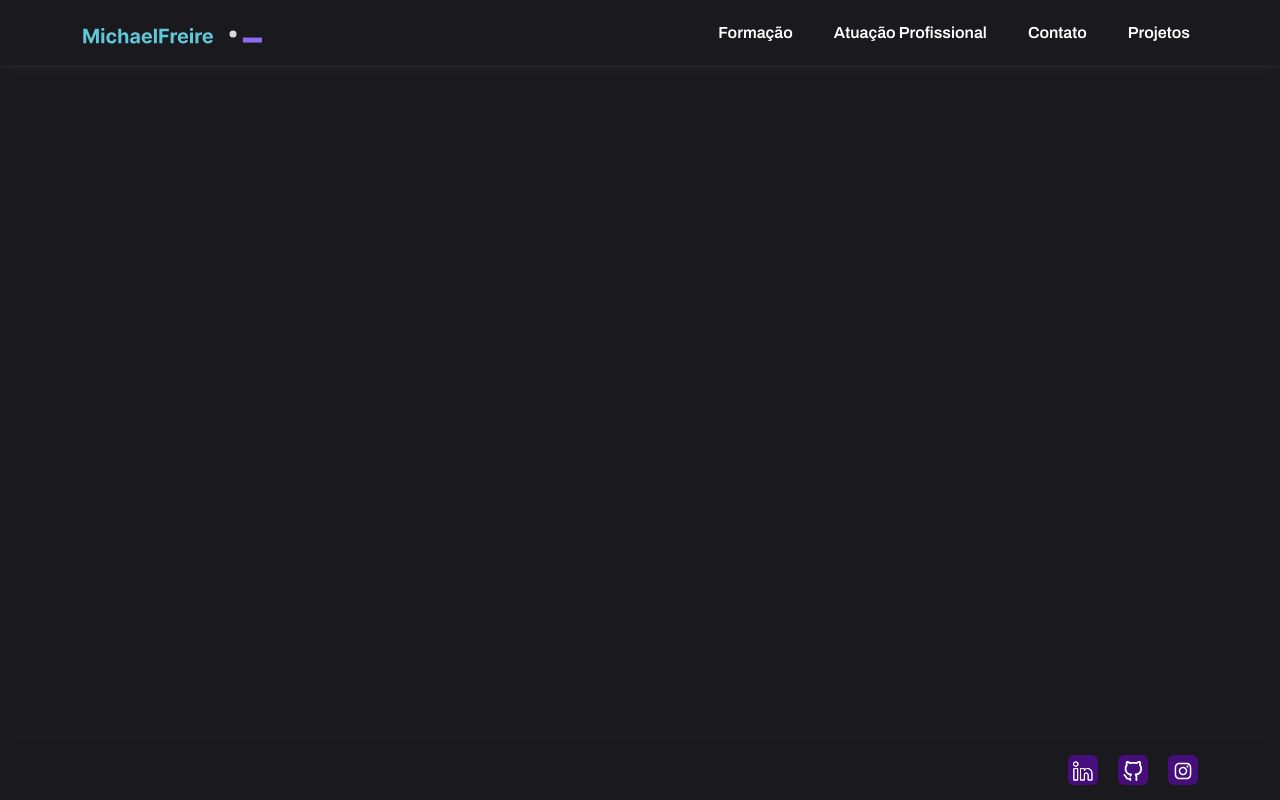
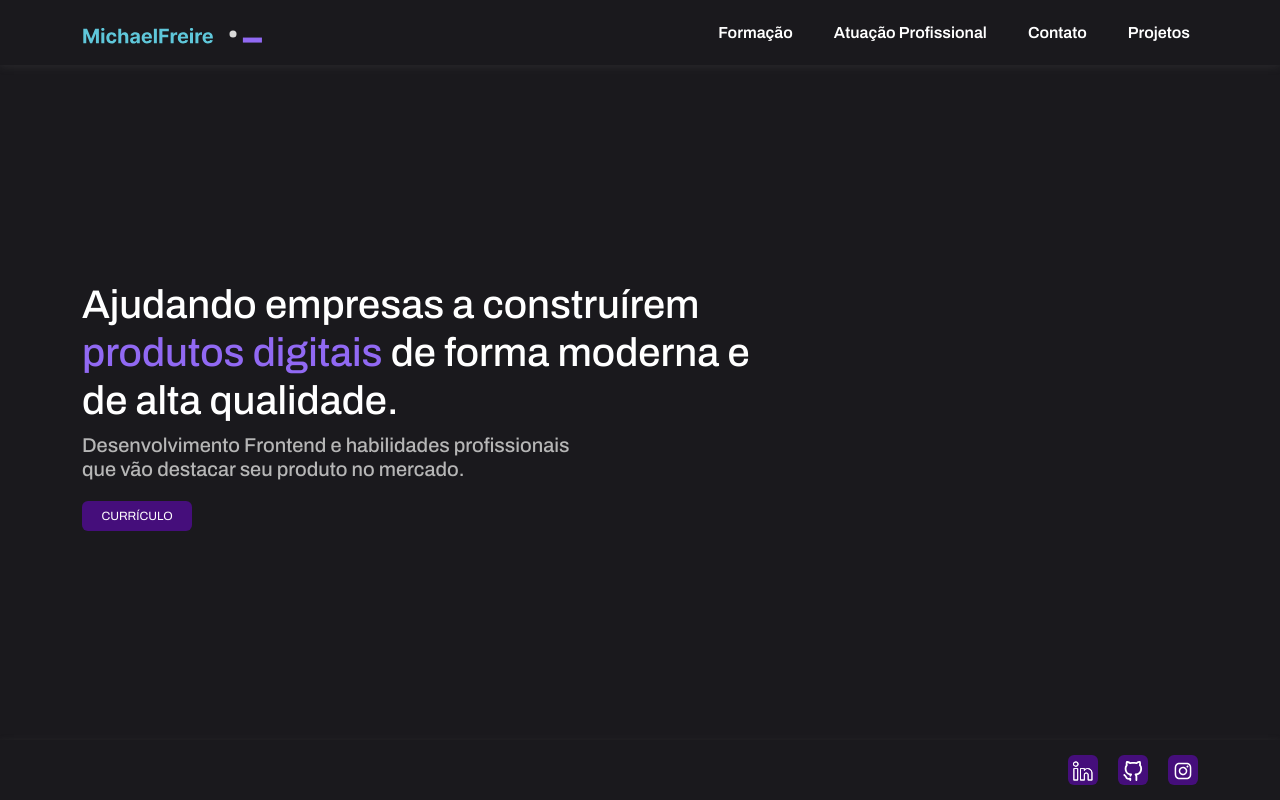
Before and after one commit to michaelalexandrinofreire/portfolio-iUUL, a plain HTML site: page index.html in a window 1280 px wide. Drawn offline with nearby package versions, Linux system fonts and the light colour scheme.

Commit message:
adicionando textos e botão da tela inicial

```diff
--- a/index.html
+++ b/index.html
@@ -15,7 +15,7 @@
     />
     <title>Página Inicial</title>
     <script src="https://cdn.jsdelivr.net/npm/bootstrap@5.3.3/dist/js/bootstrap.bundle.min.js"></script>
-    <link rel="stylesheet" href="/styles/style.css">
+    <link rel="stylesheet" href="/styles/style.css" />
   </head>
 
   <body class="p-0 m-0 border-0 m-0 border-0">
@@ -30,7 +30,7 @@
           aria-expanded="false"
           aria-label="Toggle navigation"
         >
-          <img src="/assets/imgs/icons/Menu.svg" width="35px" height="35px"/>
+          <img src="/assets/imgs/icons/Menu.svg" width="35px" height="35px" />
         </button>
 
         <a class="navbar-brand" href="#">
@@ -38,9 +38,7 @@
         </a>
 
         <div class="collapse navbar-collapse" id="navbarSupportedContent">
-          <ul
-            class="navbar-nav me-auto mb-2 mb-lg-0 w-100 justify-content-end"
-          >
+          <ul class="navbar-nav me-auto mb-2 mb-lg-0 w-100 justify-content-end">
             <li class="nav-item">
               <a class="nav-link" href="#">Formação </a>
             </li>
@@ -57,22 +55,71 @@
         </div>
       </div>
     </nav>
+    <main class="container text-justify">
+      <div class="row">
+        <div class="col-8">
+          <h1 class="title">
+            Ajudando empresas a construírem
+            <span class="text-destaque">produtos digitais</span> de forma
+            moderna e de alta qualidade.
+          </h1>
+          <h5 class="sub-title">
+            Desenvolvimento Frontend e habilidades profissionais que vão
+            destacar seu produto no mercado.
+          </h5>
+          <button class="button-curriculo">
+            <a
+              class="link-curriculo"
+              href="/assets/curriculo-michael-freire.pdf"
+              download="curriculo_MichaelFreire"
+            >
+              currículo
+            </a>
+          </button>
+        </div>
+        <div class="col-4"></div>
+      </div>
+    </main>
 
     <footer class="">
       <ul class="nav container justify-content-end footer-list">
         <li class="footer-item">
-          <a class="footer-link" href="https://www.linkedin.com/in/michael-alexandrino-freire" target="_blank">
-            <img src="assets/imgs/icons/linkedin.svg" alt="linkedin" class="footer-icon"/>
+          <a
+            class="footer-link"
+            href="https://www.linkedin.com/in/michael-alexandrino-freire"
+            target="_blank"
+          >
+            <img
+              src="assets/imgs/icons/linkedin.svg"
+              alt="linkedin"
+              class="footer-icon"
+            />
           </a>
         </li>
         <li class="footer-item">
-          <a class="footer-link" href="https://github.com/michaelalexandrinofreire" target="_blank">
-            <img src="/assets/imgs/icons/Github.svg" alt="github" class="footer-icon">
+          <a
+            class="footer-link"
+            href="https://github.com/michaelalexandrinofreire"
+            target="_blank"
+          >
+            <img
+              src="/assets/imgs/icons/Github.svg"
+              alt="github"
+              class="footer-icon"
+            />
           </a>
         </li>
         <li class="footer-item">
-          <a class="footer-link" href="https://www.instagram.com/sivanmichael9/" target="_blank">
-            <img src="/assets/imgs/icons/instagram.svg" alt="instagram" class="footer-icon">
+          <a
+            class="footer-link"
+            href="https://www.instagram.com/sivanmichael9/"
+            target="_blank"
+          >
+            <img
+              src="/assets/imgs/icons/instagram.svg"
+              alt="instagram"
+              class="footer-icon"
+            />
           </a>
         </li>
       </ul>
--- a/styles/style.css
+++ b/styles/style.css
@@ -22,15 +22,13 @@ body {
   display: flex;
   flex-direction: column;
   justify-content: space-between;
-  height: 100vh;
+  min-height: 100vh;
 }
 
 h1 {
-  font: var(--title);
   color: var(--font-color-primary);
 }
 h2 {
-  font: var(--sub-title);
   color: var(--font-color-primary);
 }
 p {
@@ -111,3 +109,42 @@ footer{
   align-items: center;
   display: flex;
 }
+
+/*página inicial*/
+.text-destaque{
+  color: var(--secondary);
+}
+.title{
+  max-width: 682px;
+}
+.sub-title{
+  color: var(--font-color-secondary);
+  margin-bottom: 20px;
+  max-width: 522px;
+}
+.button-curriculo {
+  background-color: var(--primary);
+  border-radius: 6px;
+  border: none;
+  transition: all 0.5s ease;
+  display: inline-block;
+  width: 100%;
+  max-width: 110px;
+  height: 100%;
+  max-height: 30px;
+}
+.button-curriculo:hover {
+  background-color: var(--secondary);
+}
+.link-curriculo {
+  font-size: 12px;
+  color: var(--font-color-primary);
+  text-decoration: none;
+  text-transform: uppercase;
+  display: block;
+  transition: all 0.5s ease;
+}
+.button-curriculo:hover .link-curriculo {
+  color: #1a191d;
+  font-weight: 700;
+}
```
Also changed, not shown: 1 other file.
